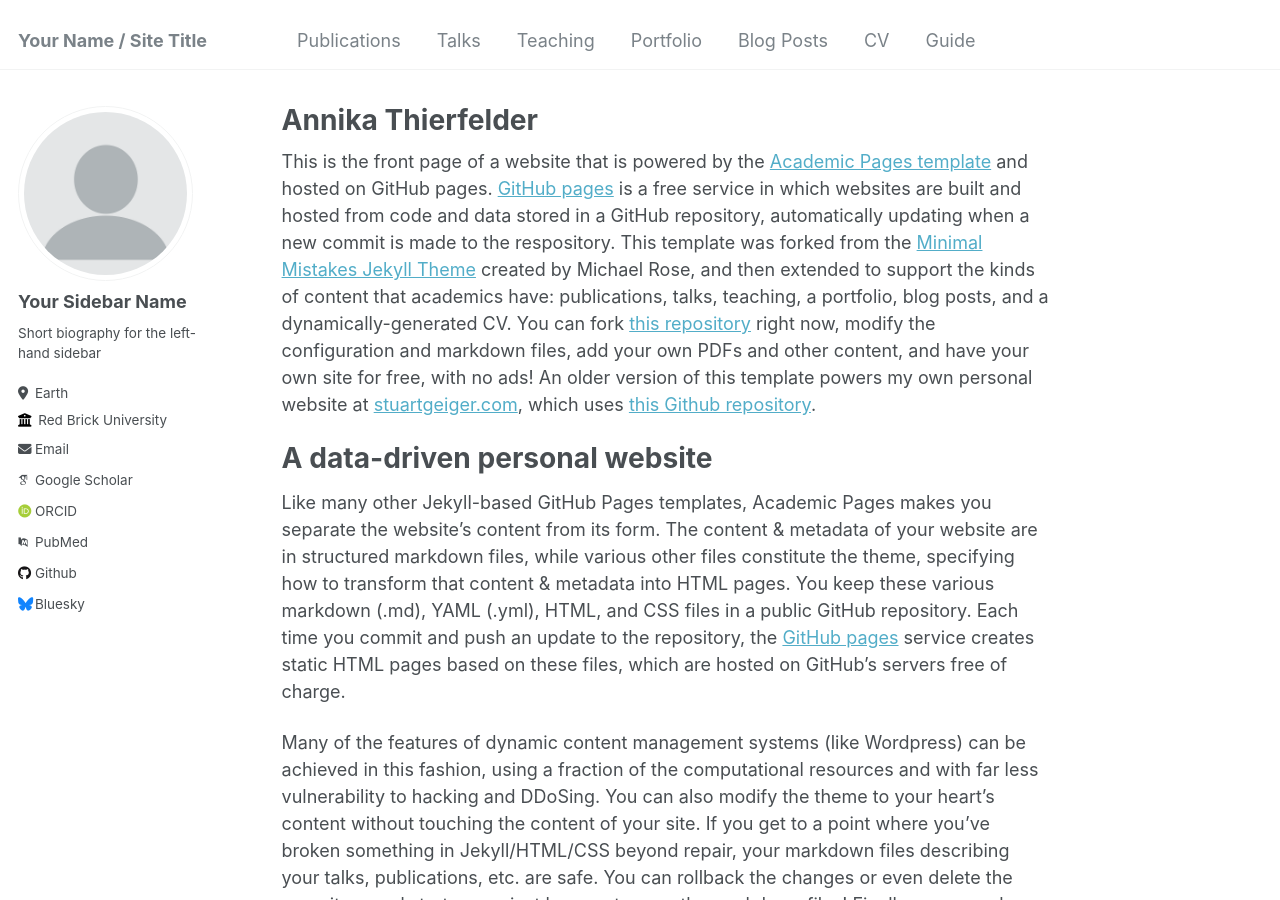
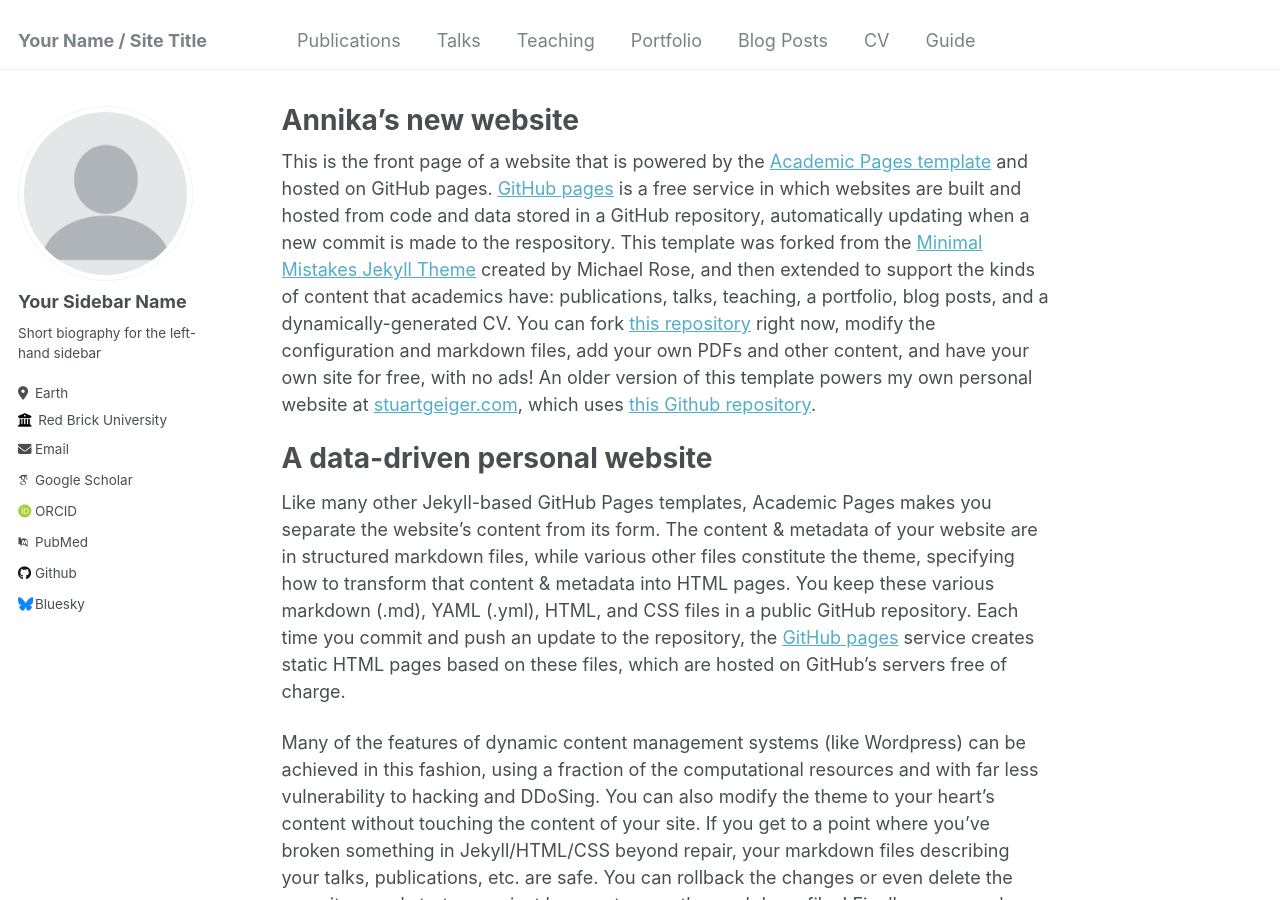
Before and after one commit to athierfelder/athierfelder.github.io, a Jekyll site: the page built from _pages/about.md, in a window 1280 px wide and 900 px high. Built offline with Jekyll 4.4.1, drawn with Linux system fonts in a browser that asks for light colours; some web fonts are replaced.

Commit message:
Update about.md

```diff
--- a/_pages/about.md
+++ b/_pages/about.md
@@ -1,6 +1,6 @@
 ---
 permalink: /
-title: "Annika Thierfelder"
+title: "Annika's new website"
 author_profile: true
 redirect_from:
   - /about/
```
